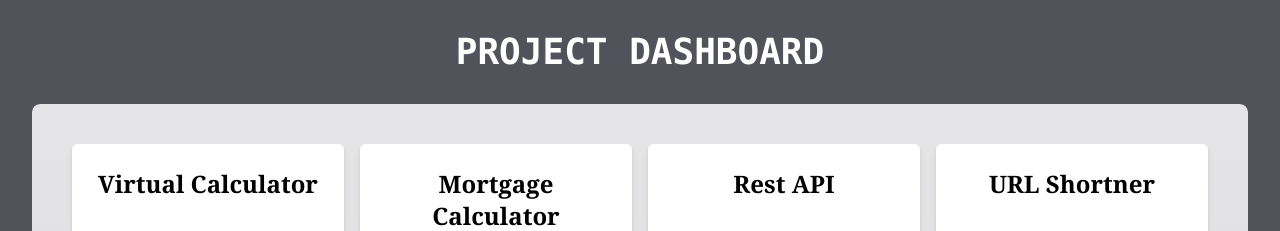
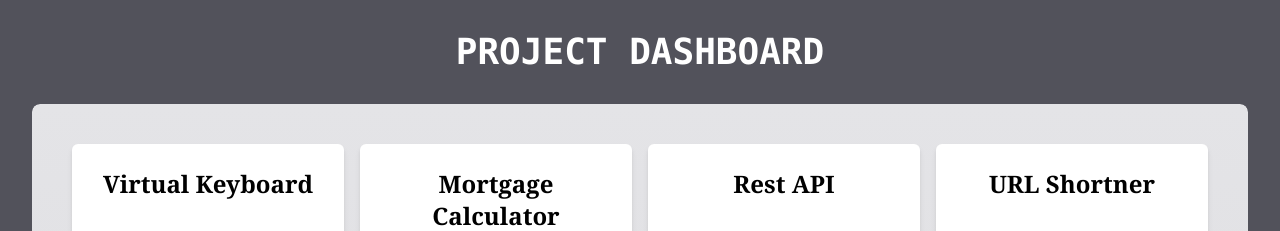
Before and after one commit to mendoncamaria/projects-list, a React (Vite) app: page / in a window 1280 px wide. Shown: the top 231 px of the page. Built offline with nearby package versions, Linux system fonts and the light colour scheme.

Commit message:
Update arrayConstants.ts

```diff
--- a/src/data/arrayConstants.ts
+++ b/src/data/arrayConstants.ts
@@ -181,8 +181,8 @@ export const cardsData = [
     gitUrl: 'https://github.com/mendoncamaria/mortgage-calculator',
   },
   {
-    title: 'Virtual Calculator',
-    description: 'Virtual Calculator',
+    title: 'Virtual Keyboard',
+    description: 'Virtual Keyboard',
     language: [
       { name: 'TypeScript', filename: TYPESCRIPT },
       {
```
